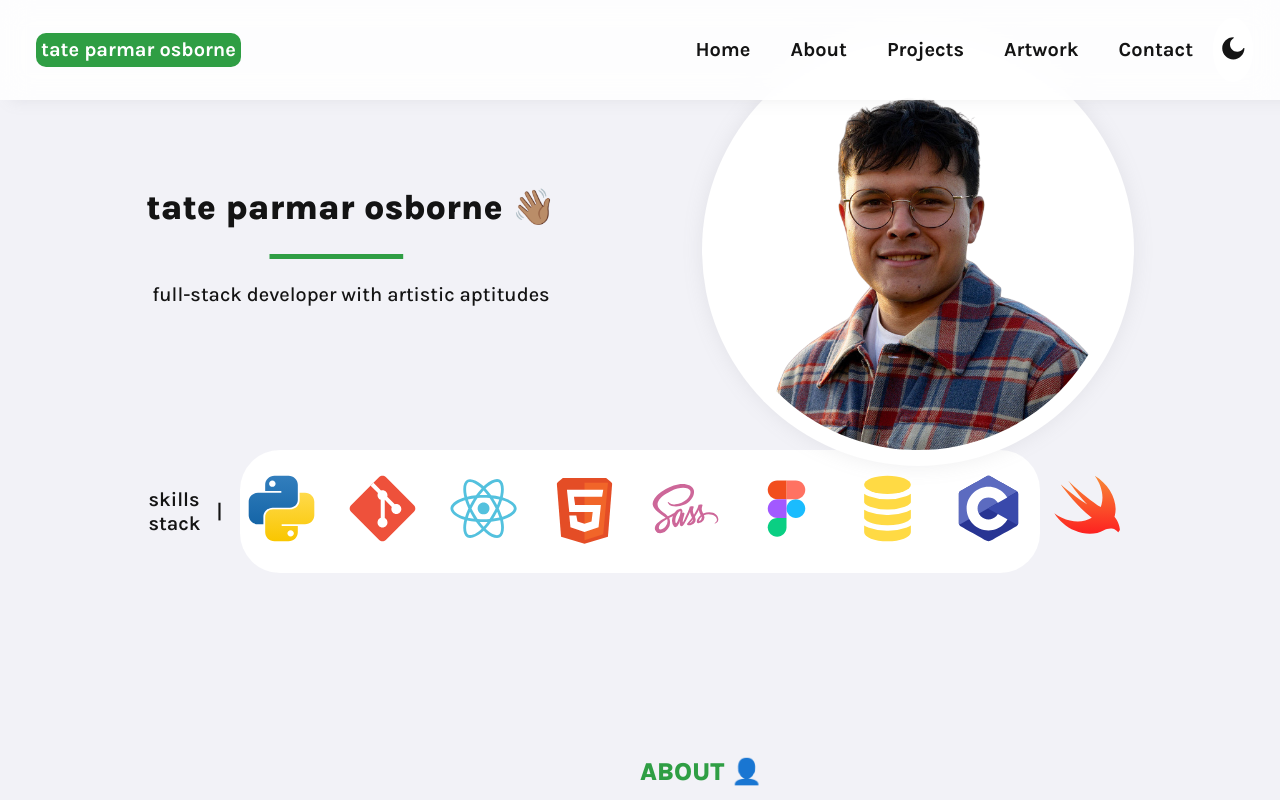
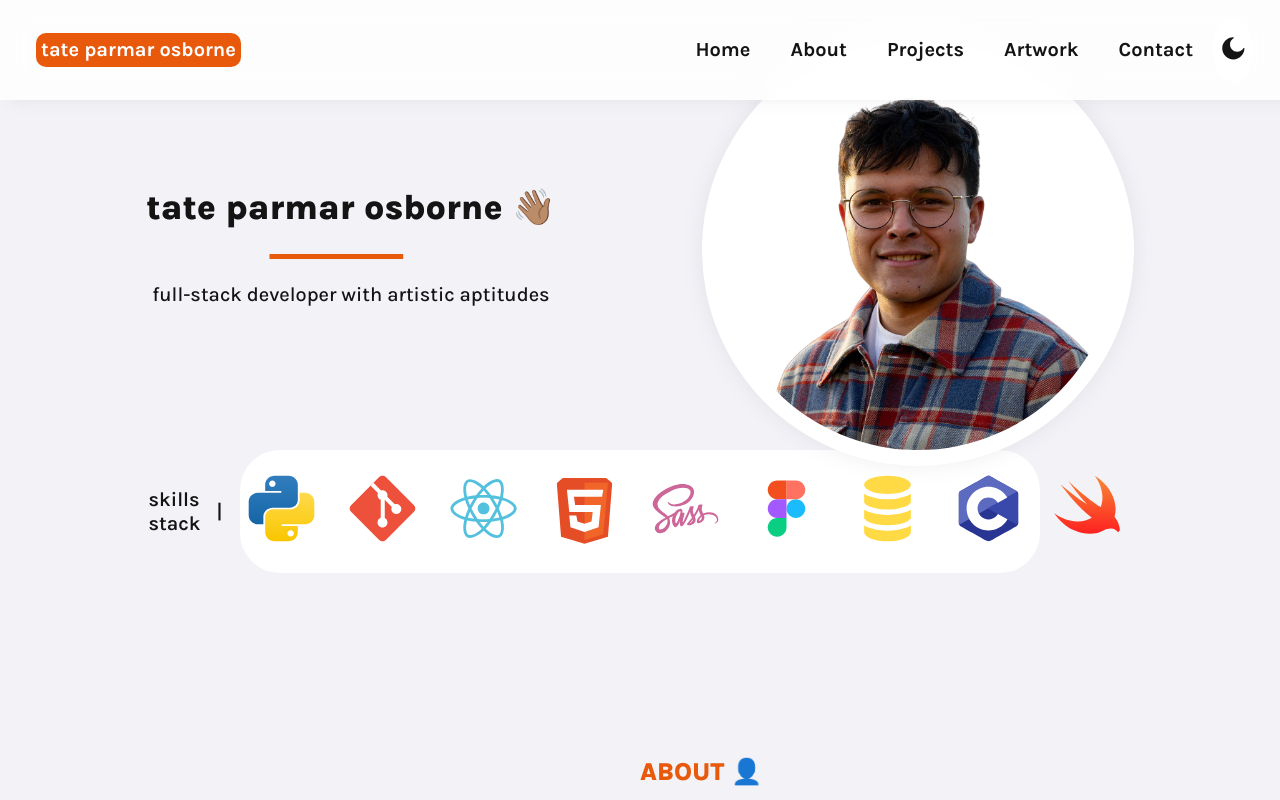
Before and after one commit to tateosborne/portfolio, a React (Vite) app: page / in a window 1280 px wide. Shown: the top 800 px of the page. Built offline with nearby package versions, Linux system fonts and the light colour scheme.

Commit message:
added photography and some pottery

```diff
--- a/src/styles/artwork.scss
+++ b/src/styles/artwork.scss
@@ -35,7 +35,7 @@
             .art-tile {
                 display: flex;
                 align-items: center;
-                justify-content: center;
+                justify-content: space-around;
                 align-items: center;
                 margin: auto;
                 padding: 2em;
@@ -49,18 +49,48 @@
                 .artwork {
                     display: flex;
                     justify-content: center;
-                    width: 50%;
+                    align-items: center;
+                    width: 75%;
                     height: 100%;
 
                     video, img {
-                        max-width: 90%;
-                        border-radius: 20px;
+                        max-width: 95%;
+                        max-height: 100%;
+                        border-radius: 10px;
+                    }
+
+                    .slideshow {
+                        width: 80%;
+                        height: 100%;
+                        display: flex;
+                        justify-content: center;
+                        align-items: center;
+
+                        video, img {
+                            max-width: 95%;
+                            max-height: 100%;
+                            border-radius: 10px;
+                        }
                     }
                     button {
+                        width: 4em;
+                        height: 4em;
+                        display: flex;
+                        justify-content: center;
+                        align-items: center;
                         background-color: themed("secondary");
+
                         svg {
-                            height: 2em;
-                            width: 2em;
+                            width: auto;
+                            height: auto;
+                            padding: 0;
+                            margin: 0;
+                            stroke: themed("text");
+                            transition: all 0.2s;
+
+                            &:hover {
+                                stroke: themed("accent");
+                            }
                         }
                     }
                 }
@@ -70,7 +100,9 @@
                     flex-direction: column;
                     justify-content: center;
                     align-items: center;
-                    width: 50%;
+                    width: 55%;
+                    margin-left: 3em;
+                    margin-right: 3em;
                     color: themed("text");
                 }
 
--- a/src/styles/projects.scss
+++ b/src/styles/projects.scss
@@ -78,7 +78,7 @@
                             display: block;
                             margin: auto;
                             margin-top: 0.5em;
-                            border-radius: 5%;
+                            border-radius: 10px;
                         }
 
                         h4 {
--- a/src/styles/vars.scss
+++ b/src/styles/vars.scss
@@ -74,7 +74,7 @@ $themes: (
     light: (
         primary: $white,
         secondary: $mono-0,
-        accent: $green-8,
+        accent: $orange-8,
         text: $mono-12,
         h3-bg-colour: $mono-8,
         shadow: $mono-6
@@ -82,7 +82,7 @@ $themes: (
     dark: (
         primary: $mono-12,
         secondary: $mono-11,
-        accent: $green-4,
+        accent: $orange-4,
         text: $white,
         h3-bg-colour: $mono-4,
         shadow: $black
--- a/src/svgs.ts
+++ b/src/svgs.ts
@@ -101,7 +101,7 @@ const svgs = {
             <path d="M3 9.17681C3 8.45047 3.39378 7.78123 4.02871 7.42849L11.0287 3.5396C11.6328 3.20402 12.3672 3.20402 12.9713 3.5396L19.9713 7.42849C20.6062 7.78123 21 8.45047 21 9.17681V17C21 18.1046 20.1046 19 19 19H5C3.89543 19 3 18.1046 3 17V9.17681Z" stroke-width="2" stroke-linecap="round"/>
         </svg>`,
     leftarrow:
-        `<svg xmlns="http://www.w3.org/2000/svg" width="24" height="24" viewBox="0 0 24 24" fill="none" stroke="#000000" stroke-width="2" stroke-linecap="round" stroke-linejoin="round">
+        `<svg xmlns="http://www.w3.org/2000/svg" width="24" height="24" viewBox="0 0 24 24" fill="none" stroke-width="2" stroke-linecap="round" stroke-linejoin="round">
             <path d="M19 12H6M12 5l-7 7 7 7"/>
         </svg>`,
     link:
@@ -118,7 +118,7 @@ const svgs = {
             <path d="M5.11596 12.7268L8.15456 9.08666C8.46255 8.69067 8.61655 8.49267 8.69726 8.27061C8.76867 8.07411 8.79821 7.86486 8.784 7.65628C8.76793 7.42055 8.67477 7.18766 8.48846 6.72187L7.77776 4.94513C7.50204 4.25581 7.36417 3.91116 7.12635 3.68525C6.91678 3.48618 6.65417 3.3519 6.37009 3.29856C6.0477 3.23803 5.68758 3.32806 4.96733 3.50812L3 4.00002C3 14 9.99969 21 20 21L20.4916 19.0324C20.6717 18.3122 20.7617 17.952 20.7012 17.6297C20.6478 17.3456 20.5136 17.083 20.3145 16.8734C20.0886 16.6356 19.7439 16.4977 19.0546 16.222L17.4691 15.5878C16.9377 15.3752 16.672 15.2689 16.4071 15.2608C16.1729 15.2536 15.9404 15.3013 15.728 15.4002C15.4877 15.512 15.2854 15.7144 14.8807 16.1191L11.7943 19.1569" stroke-width="2" stroke-linecap="round" stroke-linejoin="round"/>
         </svg>`,
     rightarrow:
-        `<svg xmlns="http://www.w3.org/2000/svg" width="24" height="24" viewBox="0 0 24 24" fill="none" stroke="#000000" stroke-width="2" stroke-linecap="round" stroke-linejoin="round">
+        `<svg xmlns="http://www.w3.org/2000/svg" width="24" height="24" viewBox="0 0 24 24" fill="none" stroke-width="2" stroke-linecap="round" stroke-linejoin="round">
             <path d="M5 12h13M12 5l7 7-7 7"/>
         </svg>`,
     sun:
```
Also changed, not shown: src/components/Artwork.tsx (+172 -48 lines).
